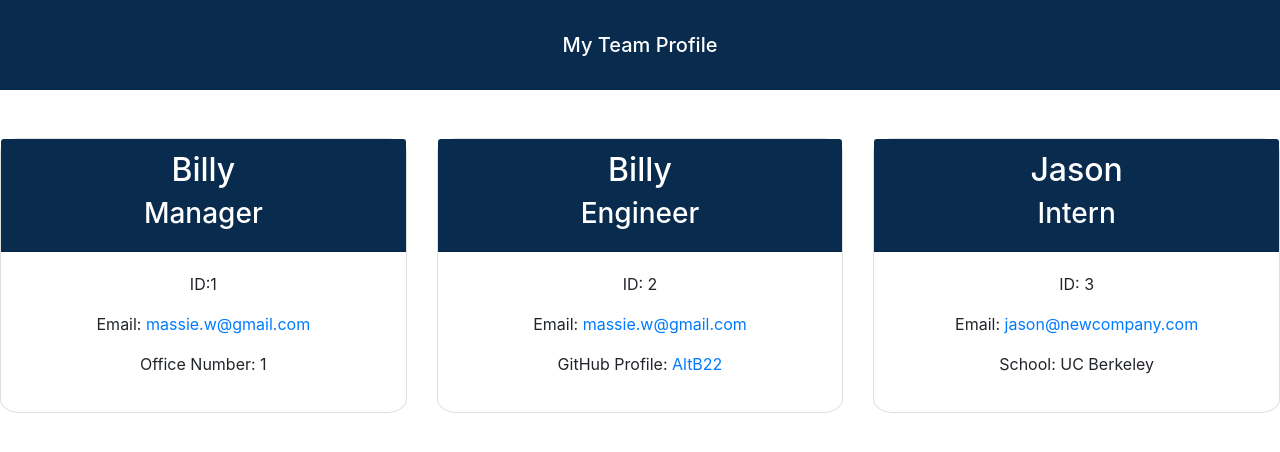
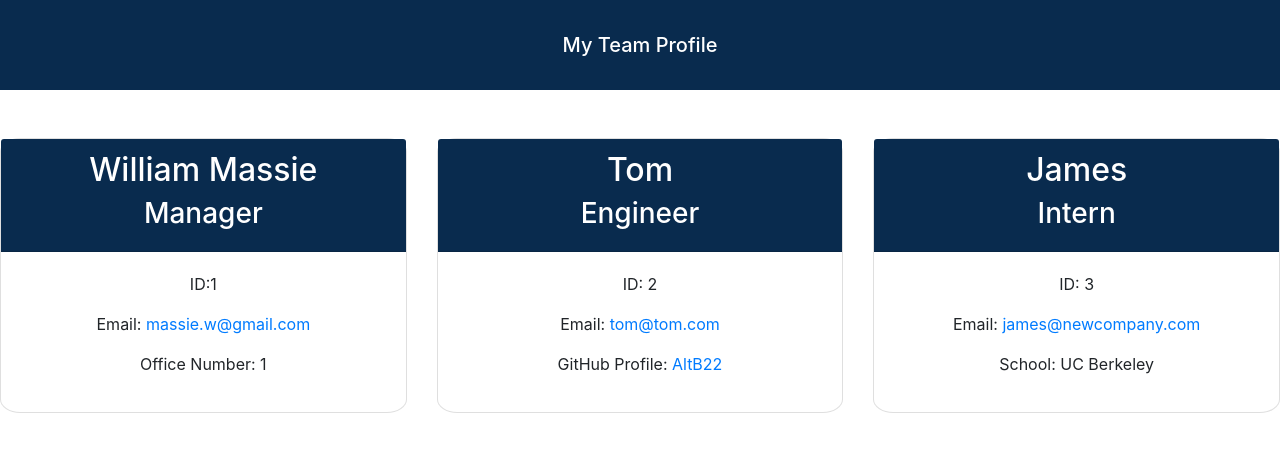
Before and after one commit to AltB22/Team_Profile_Generator, a website: page dist/index.html in a window 1280 px wide. Drawn offline with nearby package versions, Linux system fonts and the light colour scheme; a web font is replaced by a local one.

```diff
--- a/dist/index.html
+++ b/dist/index.html
@@ -24,7 +24,7 @@
         <div class="col-4 mt-4">
             <div class="card" h-100>
                 <div class="card-header">
-                    <h2>Billy</h2>
+                    <h2>William Massie</h2>
                     <h3>Manager</h3>
                 </div>
 
@@ -38,13 +38,13 @@
         <div class="col-4 mt-4">
             <div class="card" h-100>
                 <div class="card-header">
-                    <h2>Billy</h2>
+                    <h2>Tom</h2>
                     <h3>Engineer</h3>
                 </div>
 
                 <div class="card-body">
                     <p class="employee info">ID: 2</p>
-                    <p class="employee info">Email: <a href="mailto:massie.w@gmail.com"target="_blank">massie.w@gmail.com</a></p>
+                    <p class="employee info">Email: <a href="mailto:tom@tom.com"target="_blank">tom@tom.com</a></p>
                     <p class="employee info">GitHub Profile: <a href="https://github.com/AltB22" target="_blank">AltB22</a></p>
                 </div>
             </div>
@@ -52,13 +52,13 @@
         <div class="col-4 mt-4">
             <div class="card" h-100>
                 <div class="card-header">
-                    <h2>Jason</h2>
+                    <h2>James</h2>
                     <h3>Intern</h3>
                 </div>
 
                 <div class="card-body">
                     <p class="employee info">ID: 3</p>
-                    <p class="employee info">Email: <a href="mailto:jason@newcompany.com"target="_blank">jason@newcompany.com</a></p>
+                    <p class="employee info">Email: <a href="mailto:james@newcompany.com"target="_blank">james@newcompany.com</a></p>
                     <p class="employee info">School: UC Berkeley</p>
                 </div>
             </div>
```
Also changed, not shown: README.md.
